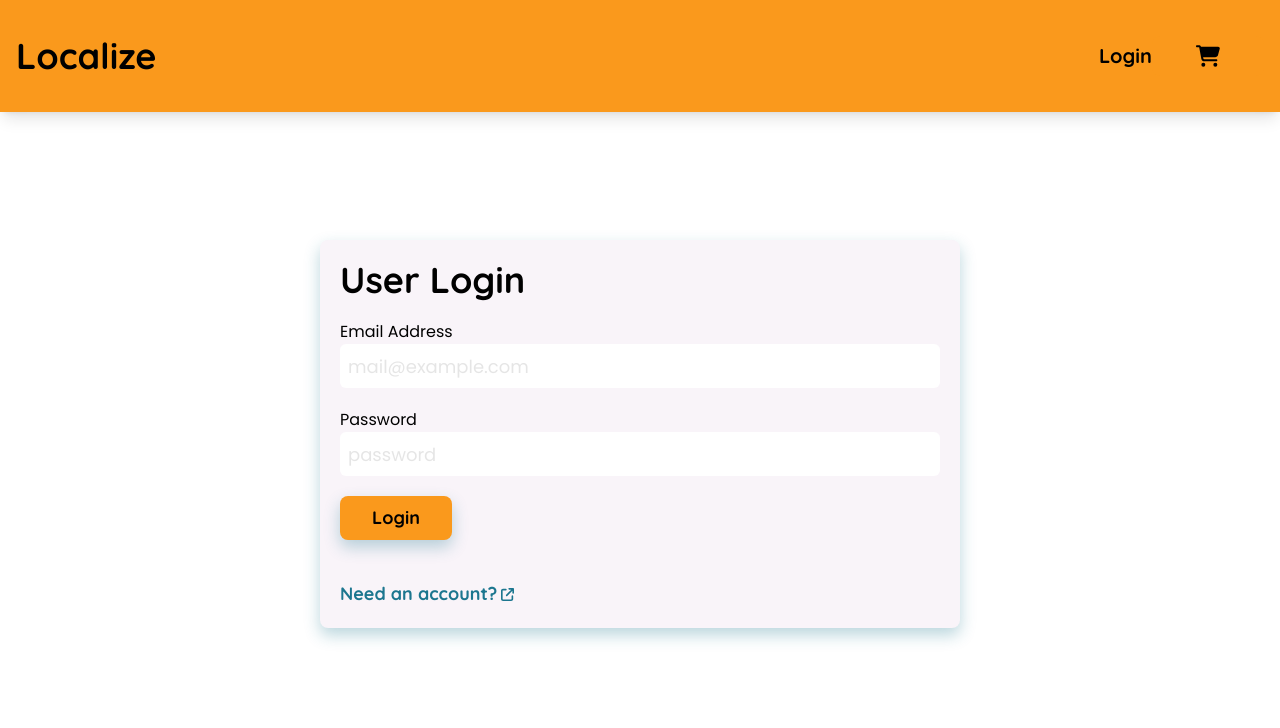
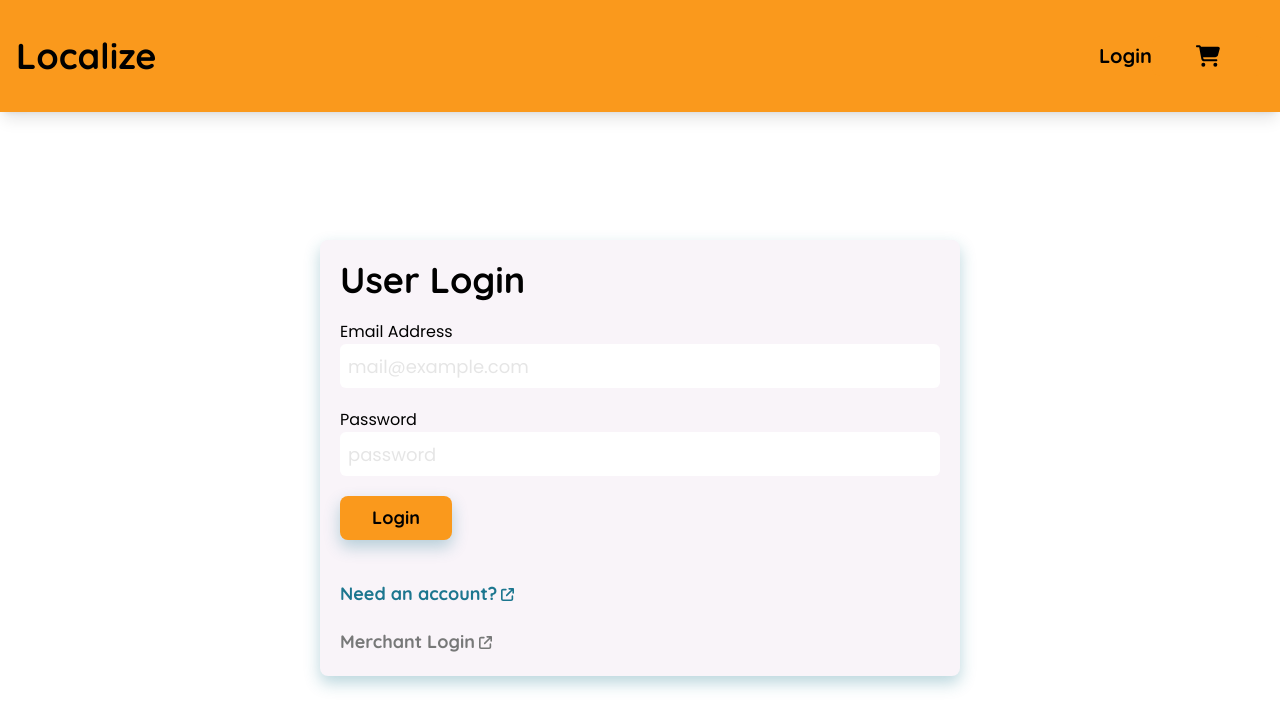
Before and after one commit to its-cess/localize, a SvelteKit app: page /auth in a window 1280 px wide. Shown: the top 728 px of the page. Built offline with nearby package versions, Linux system fonts and the light colour scheme; no server answers.

Commit message:
add: additional merchant login pagevlink

```diff
--- a/src/routes/auth/UserLoginForm.svelte
+++ b/src/routes/auth/UserLoginForm.svelte
@@ -58,6 +58,20 @@
 	<ArrowUpRightSquare height={13} width={13} />
 </button>
 
+<button
+	{isUser}
+	{isMerchant}
+	{isSigningUp}
+	on:click={() => {
+		isUser = false;
+		isMerchant = true;
+		isSigningUp = false;
+	}}
+	class="mt-1 xs:mt-5 text-base xs:text-lg font-quicksand text-monsoon hover:underline flex items-center gap-1"
+	>Merchant Login
+	<ArrowUpRightSquare height={13} width={13} />
+</button>
+
 <style lang="postcss">
 	.submit-button {
 		@apply my-5 flex w-28 translate-y-0 items-center justify-center whitespace-nowrap rounded-lg bg-carrotOrange px-3 py-2 font-quicksand text-lg shadow-colored outline-none transition-all hover:-translate-y-2 hover:text-aqua hover:shadow-coloredHover;
```
